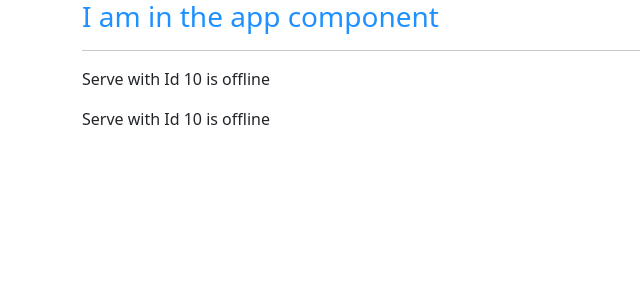
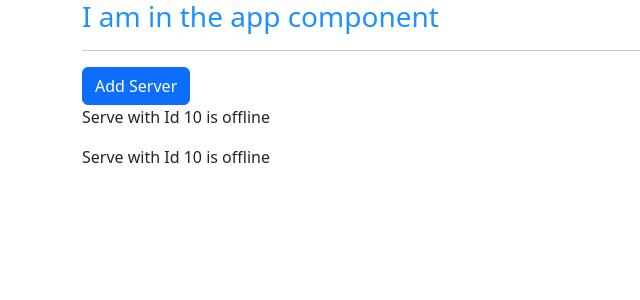
Before and after one commit to zakariabijoy/Angular-The-Complete-Guide-2022-Edition-udemy-Maximilian, an Angular app in the folder my-first-app/: page / in a window 1280 px wide. Shown: the top 300 px of the page, without its empty margins (0-640 px from the left). Built offline with nearby package versions, Linux system fonts and the light colour scheme.

Commit message:
The Basics: Property Binding

```diff
--- a/my-first-app/src/app/servers/servers.component.html
+++ b/my-first-app/src/app/servers/servers.component.html
@@ -1,2 +1,3 @@
+<button class="btn btn-primary" [disabled]="!allowNewServer"> Add Server</button>
 <app-server></app-server>
 <app-server></app-server>
--- a/my-first-app/src/app/servers/servers.component.ts
+++ b/my-first-app/src/app/servers/servers.component.ts
@@ -4,16 +4,20 @@
   selector: 'app-servers',
   // selector: '[app-servers]',
   // selector:'.app-servers',
-  template: `
-    <app-server></app-server>
-    <app-server></app-server>`,
-  styleUrls: ['./servers.component.css']
+  // template: `
+  //   <app-server></app-server>
+  //   <app-server></app-server>`,
+  templateUrl: './servers.component.html',
+  styleUrls: ['./servers.component.css'],
 })
 export class ServersComponent implements OnInit {
+  allowNewServer = false;
 
-  constructor() { }
-
-  ngOnInit(): void {
+  constructor() {
+    setTimeout(() => {
+      this.allowNewServer = true;
+    }, 2000);
   }
 
+  ngOnInit(): void {}
 }
```
